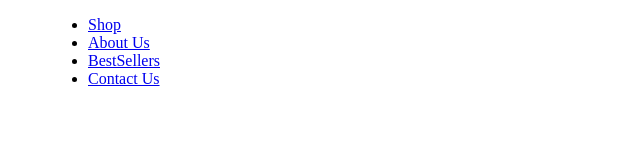
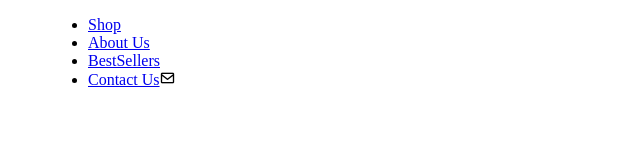
Before and after one commit to BraianGomes/project-cristal, a plain HTML site: page index.html in a window 1280 px wide. Shown: the full height of the page, 0-640 px from the left. Drawn offline with nearby package versions, Linux system fonts and the light colour scheme.

Commit message:
Update index.html

```diff
--- a/index.html
+++ b/index.html
@@ -15,7 +15,7 @@
                 <li><a href="#">Shop</a></li>
                 <li><a href="#">About Us</a></li>
                 <li><a href="#">BestSellers</a></li>
-                <li><a href="#">Contact Us</a></li>
+                <li><a href="#">Contact Us</a><i class='bx bx-envelope' ></i></li>
             </ul>
 
             <a href="#"></a>
```
